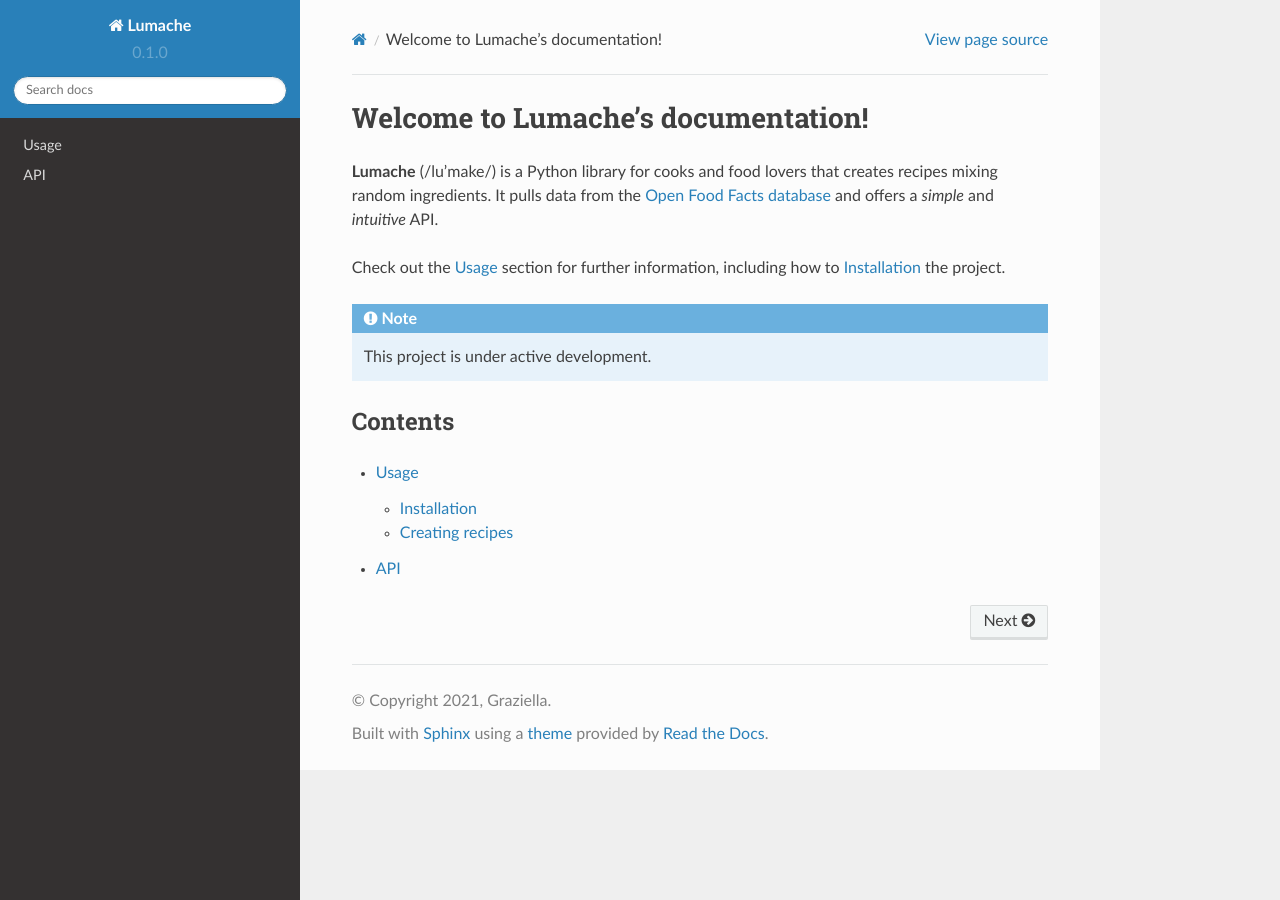
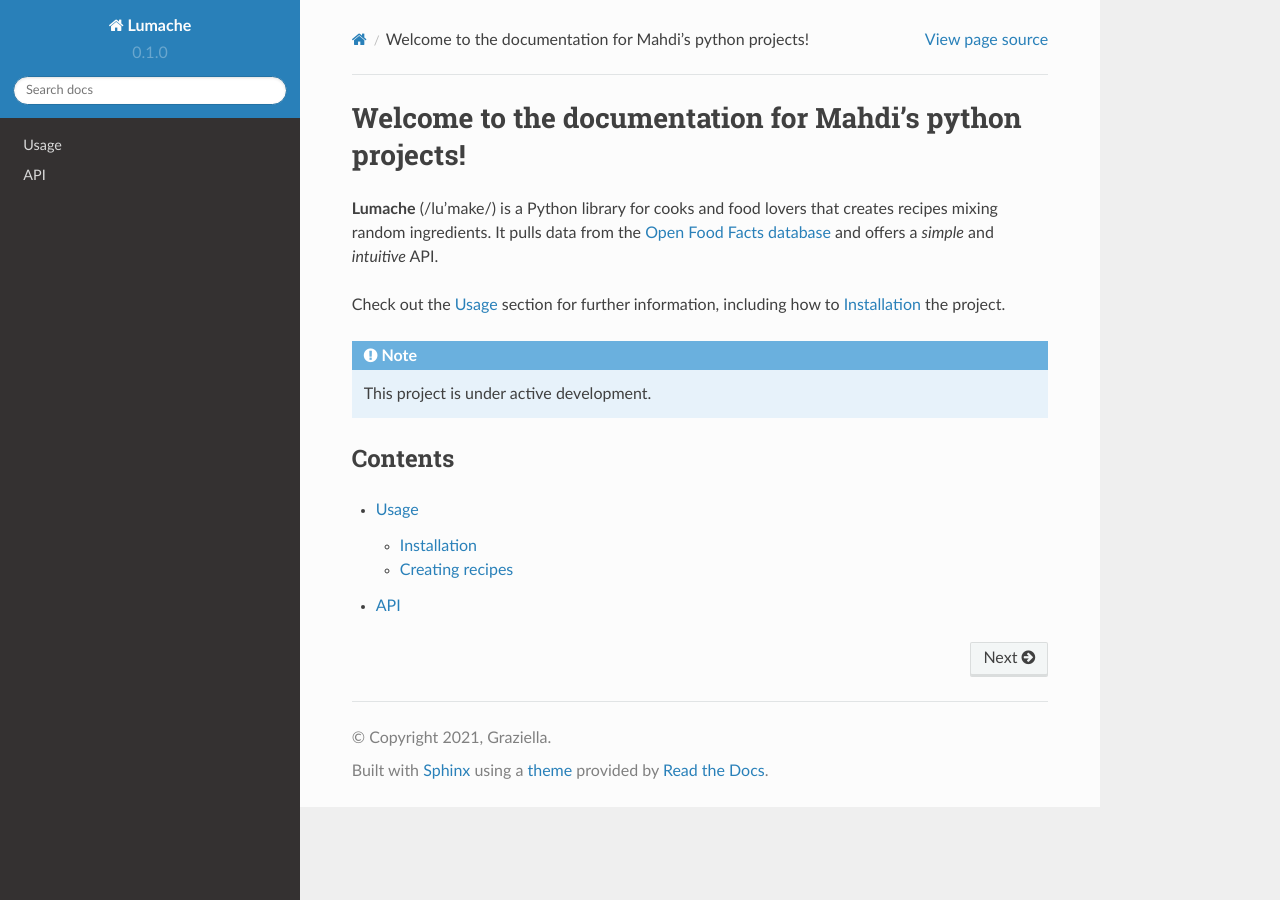
Before and after one commit to Mrdev88/mahdis-python-projects-docs, a Sphinx documentation site: the page built from docs/source/index.rst, in a window 1280 px wide. Built offline with Sphinx 7.4.7 and the Read the Docs theme 2.0.0, drawn with Linux system fonts in a browser that asks for light colours.

Commit message:
Update index.rst

```diff
--- a/docs/source/index.rst
+++ b/docs/source/index.rst
@@ -1,4 +1,4 @@
-Welcome to Lumache's documentation!
+Welcome to the documentation for Mahdi's python projects!
 ===================================
 
 **Lumache** (/lu'make/) is a Python library for cooks and food lovers
```
